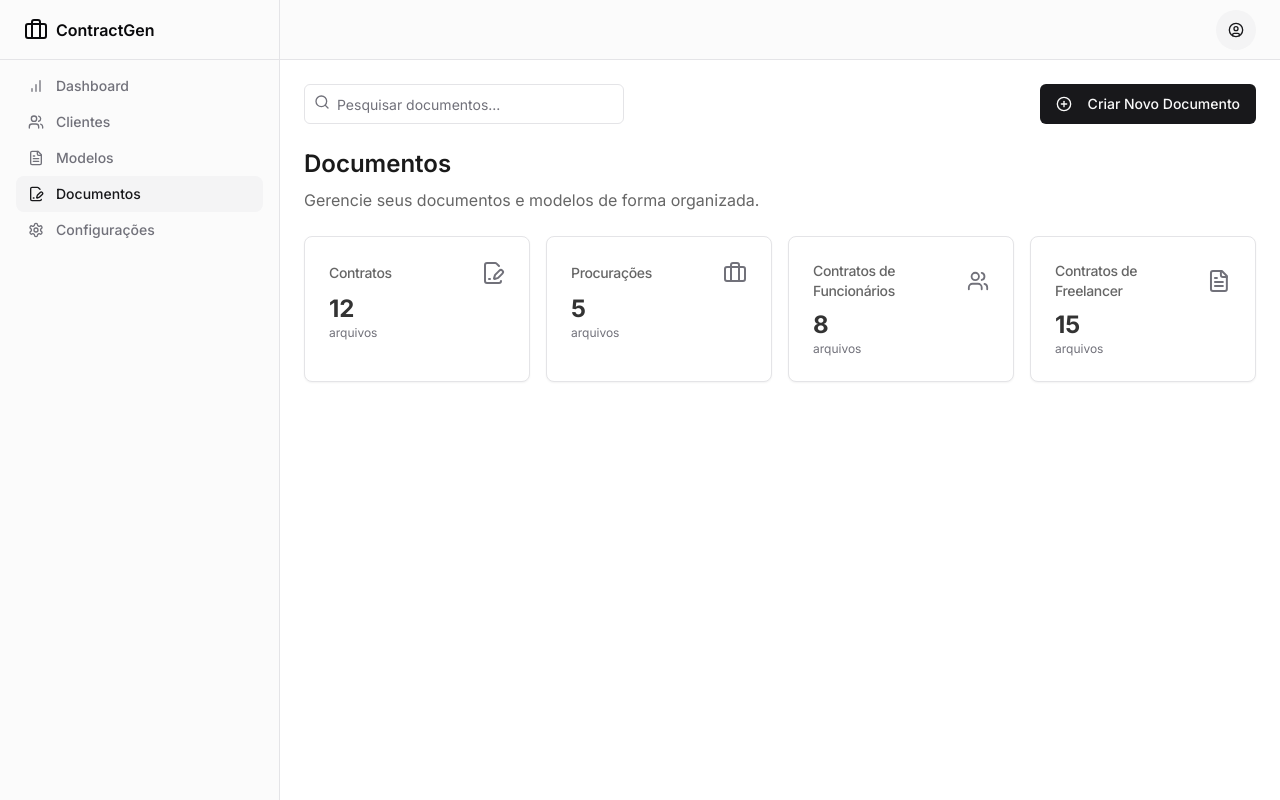
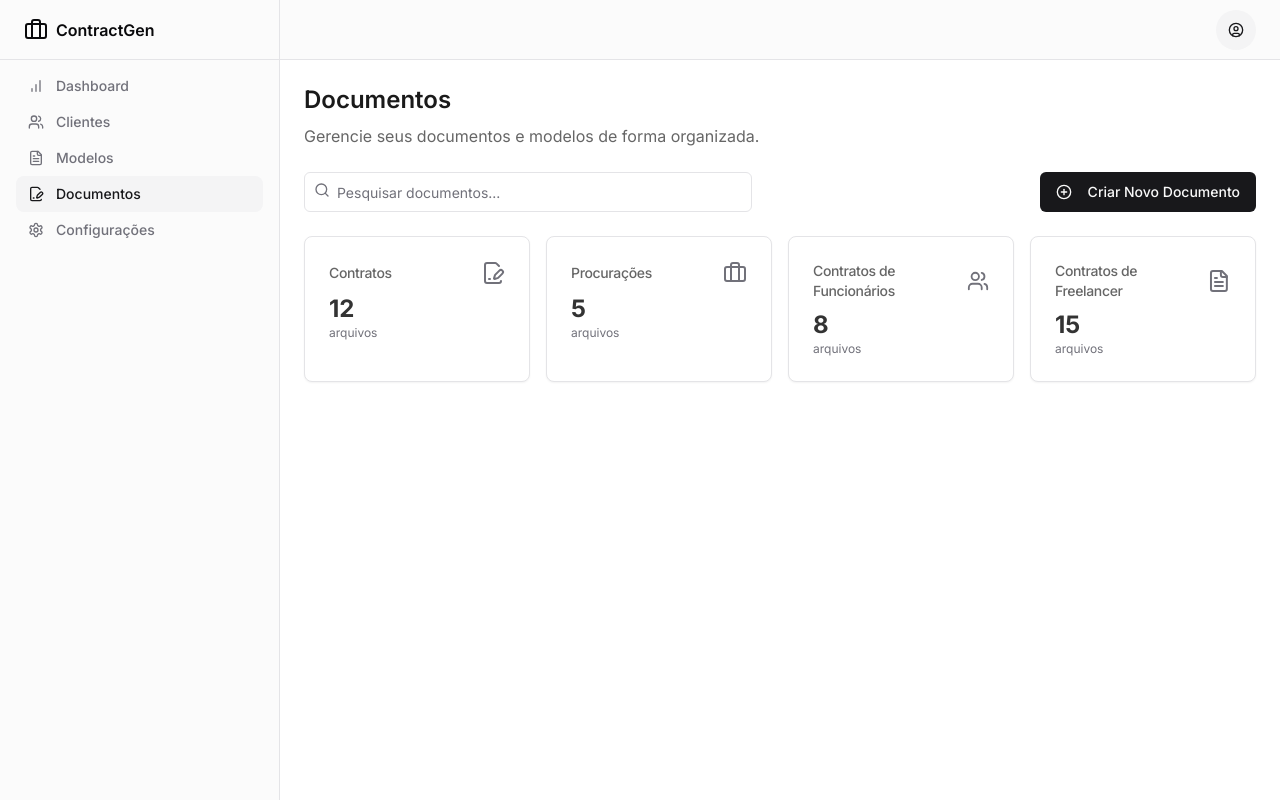
Before and after one commit to raphaelvieira01/Projeto-Heliomar, a React (Vite) app: page /documents in a window 1280 px wide. Built offline with nearby package versions, Linux system fonts and the light colour scheme.

Commit message:
[dyad] Reorganizando layout da página de documentos - wrote 1 file(s)

```diff
--- a/src/pages/Documents.tsx
+++ b/src/pages/Documents.tsx
@@ -20,8 +20,15 @@ const documentTypes: DocumentType[] = [
 const Documents = () => {
   return (
     <div className="flex flex-col gap-6">
+      <div>
+        <h1 className="text-2xl font-semibold text-[#1A1A1A]">Documentos</h1>
+        <p className="text-[#666666] mt-2">
+          Gerencie seus documentos e modelos de forma organizada.
+        </p>
+      </div>
+
       <div className="flex flex-col sm:flex-row items-center justify-between gap-4">
-        <div className="relative w-full sm:max-w-xs">
+        <div className="relative w-full sm:max-w-md">
           <Search className="absolute left-2.5 top-2.5 h-4 w-4 text-muted-foreground" />
           <Input
             type="search"
@@ -33,13 +40,6 @@ const Documents = () => {
           <PlusCircle className="mr-2 h-4 w-4" />
           Criar Novo Documento
         </Button>
-      </div>
-
-      <div>
-        <h1 className="text-2xl font-semibold text-[#1A1A1A]">Documentos</h1>
-        <p className="text-[#666666] mt-2">
-          Gerencie seus documentos e modelos de forma organizada.
-        </p>
       </div>
 
       <div className="grid gap-4 md:grid-cols-2 lg:grid-cols-4">
```
